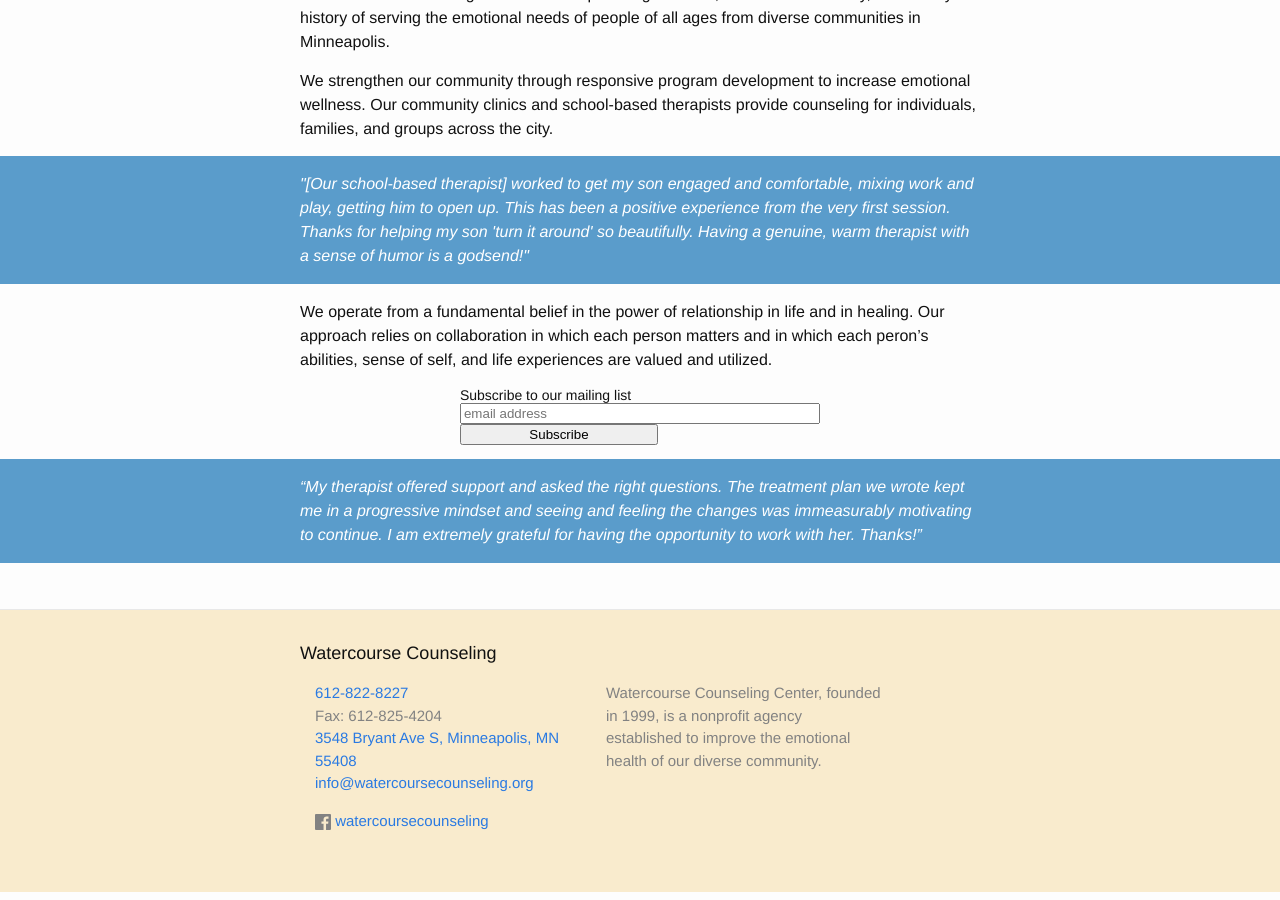
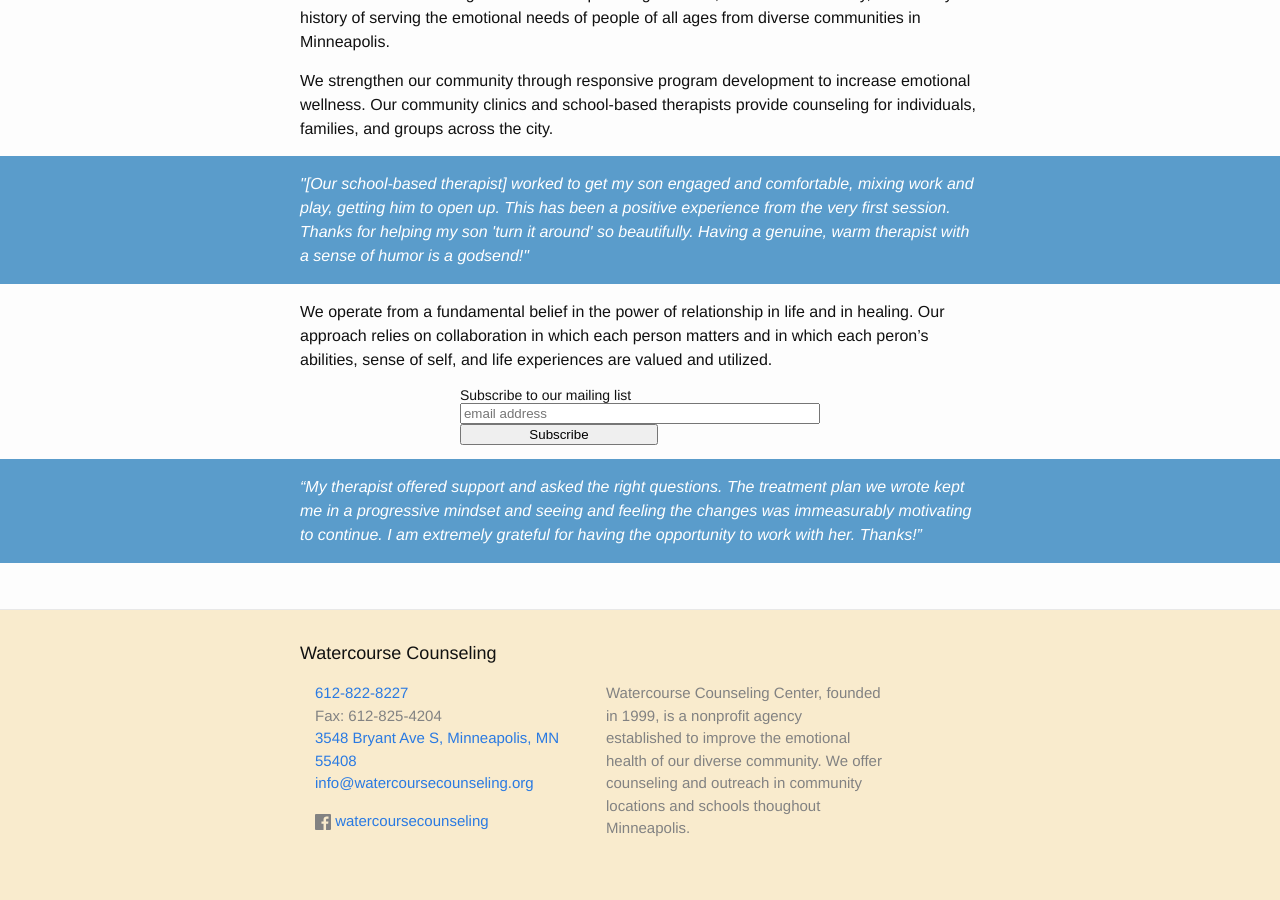
Before and after one commit to watercourse-cc/watercourse, a Jekyll site: the page built from index.html, in a window 1280 px wide and 900 px high, scrolled down 643 px. Built offline with Jekyll 4.4.1, drawn with Linux system fonts in a browser that asks for light colours; comment, search, counter and statistics services are not loaded.

Commit message:
fixed url

```diff
--- a/_config.yml
+++ b/_config.yml
@@ -6,9 +6,10 @@
 address: 3548 Bryant Ave S, Minneapolis, MN 55408
 description: > # this means to ignore newlines until "baseurl:"
   Watercourse Counseling Center, founded in 1999, is a nonprofit agency established
-  to improve the emotional health of our diverse community.
+  to improve the emotional health of our diverse community. We offer counseling and
+  outreach in community locations and schools thoughout Minneapolis.
 baseurl: ""
-url: "http://test.watercoursecounseling.org" # the base hostname & protocol for your site
+url: "http://www.watercoursecounseling.org" # the base hostname & protocol for your site
 # twitter_username: jekyllrb
 # github_username:  jekyll
 facebook_username: watercoursecounseling
```
